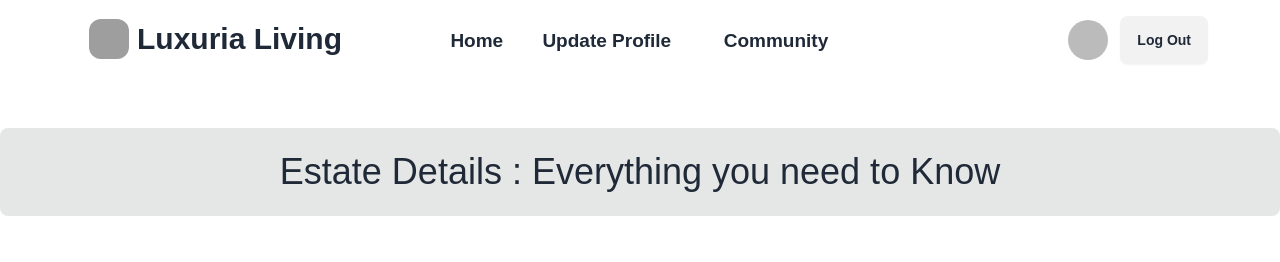
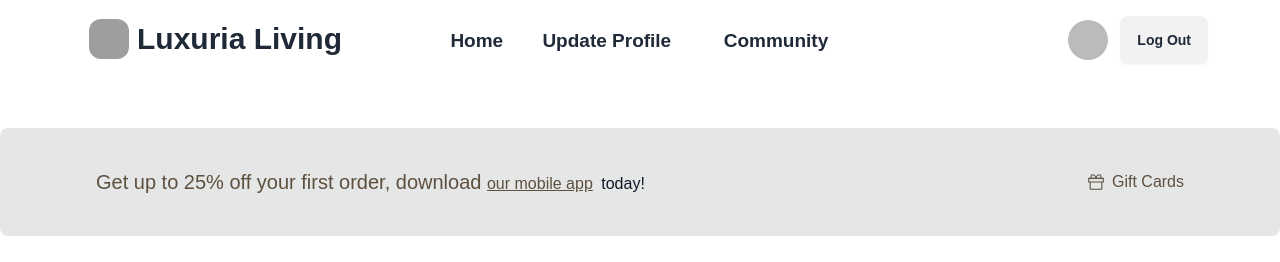
Before and after one commit to tisabbir/luxuria-living, a React (Vite) app: page /details/1 in a window 1280 px wide. Shown: the top 262 px of the page. Built offline with nearby package versions, Linux system fonts and the light colour scheme; no server answers; sample sign-in values are in the browser's storage; grey boxes are pictures that could not be loaded; a web font is replaced by a local one.

Commit message:
shortbanner added

```diff
--- a/src/components/Nav.jsx
+++ b/src/components/Nav.jsx
@@ -1,5 +1,6 @@
 import { Link, NavLink } from "react-router-dom";
 import useAuth from "../hooks/useAuth";
+
 
 
 const Nav = () => {
--- a/src/components/SmallBanner.jsx
+++ b/src/components/ShortBanner.jsx
@@ -1,13 +1,14 @@
 
 
-const SmallBanner = () => {
+const ShortBanner = () => {
     return (
         <div>
-<div className="px-8 py-2 bg-white text-gray-900">
+            <div className="max-w-6xl mx-auto">
+<div className="px-8 py-2 text-gray-900">
 	<div className="flex items-center mx-auto container justify-center md:justify-between py-2">
 		<div>
-			<span className="text-luxury">Get up to 50% off your first order + free shipping,&nbsp;</span>
-			<a href="#" rel="noopener noreferrer" className="underline text-luxury">sign up</a>today!
+			<span className="text-luxury text-xl">Get up to 25% off your first order, download </span>
+			<a href="#" rel="noopener noreferrer" className="underline text-luxury mr-1">our mobile app</a> today!
 		</div>
 		<a href="#" rel="noopener noreferrer" className="items-center gap-2 hidden md:flex text-luxury">
 			<svg role="img" viewBox="0 0 22 22" className="fill-current h-4 w-4">
@@ -19,7 +20,8 @@ const SmallBanner = () => {
 </div>
 
         </div>
+        </div>
     );
 };
 
-export default SmallBanner;
+export default ShortBanner;
--- a/src/pages/EstateDetails.jsx
+++ b/src/pages/EstateDetails.jsx
@@ -5,6 +5,7 @@ import { FaStar, FaStarHalfStroke } from "react-icons/fa6";
 
 import { useEffect } from "react";
 import { Helmet } from "react-helmet";
+import ShortBanner from "../components/ShortBanner";
 
 const EstateDetails = () => {
 
@@ -57,7 +58,7 @@ const EstateDetails = () => {
 
 
 <div className="bg-base-300 text-center rounded-lg mt-12 mb-12  py-3 md:py-6">
-  <h1 className="text-xl md:text-2xl lg:text-4xl">Estate Details : Everything you need to Know</h1>
+  <ShortBanner />
 </div>
 
 
```
